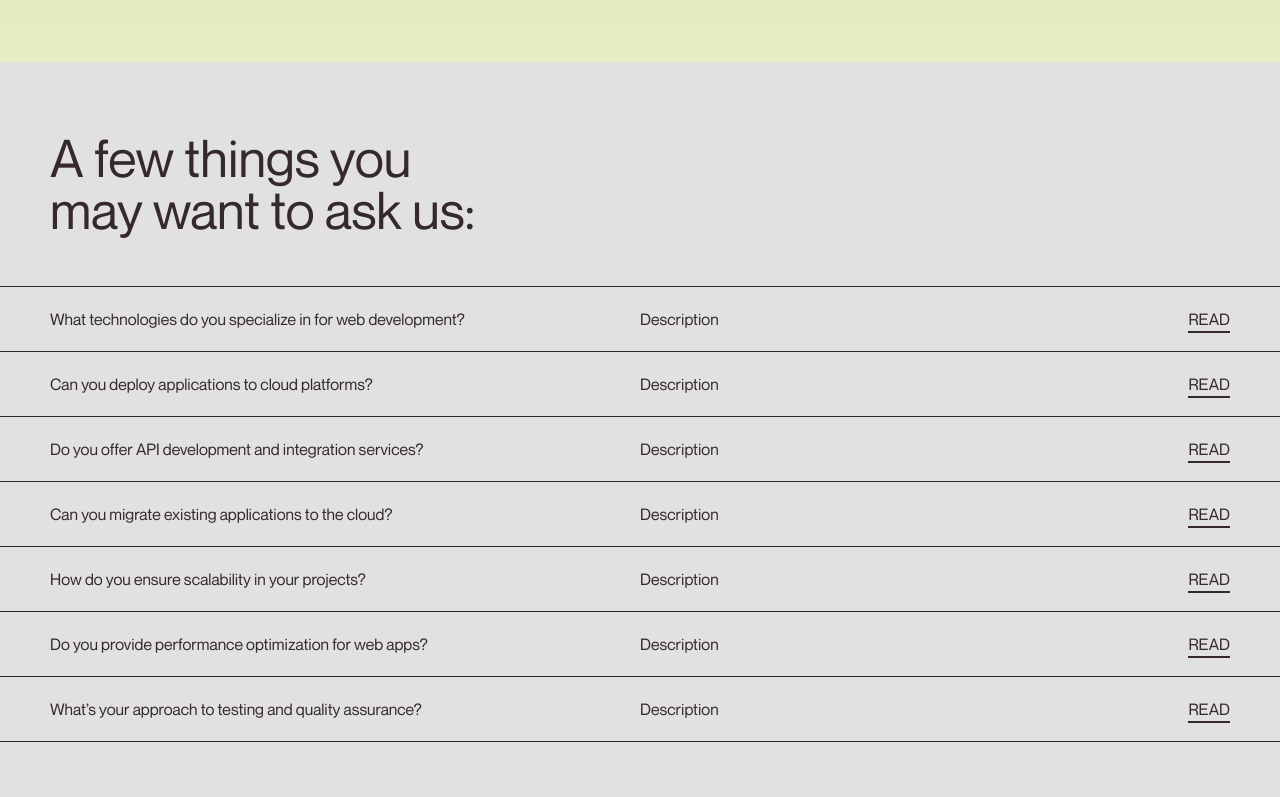
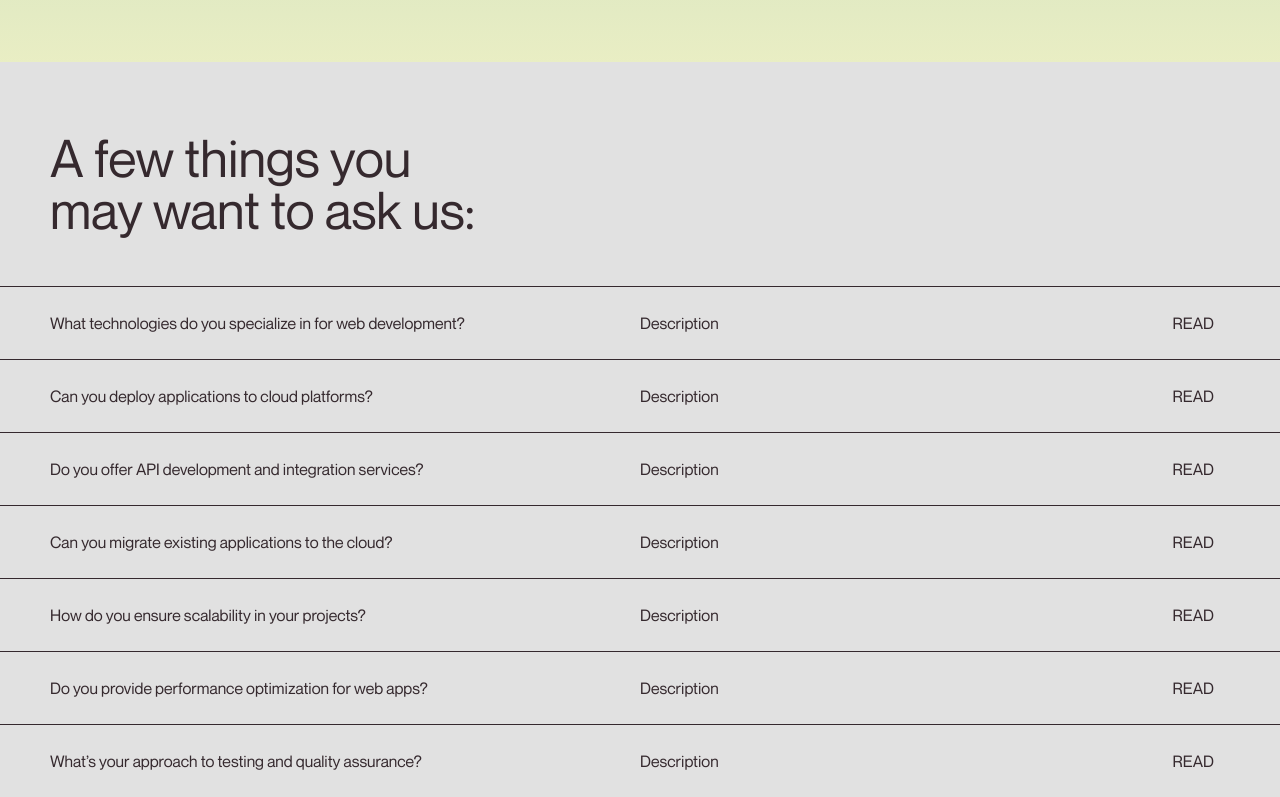
Before and after one commit to muhananaufal/portfolio, a Next.js app: page /contact in a window 1280 px wide. Shown: the part 2000-2797 px from the top of the page. Built offline with nearby package versions, Linux system fonts and the light colour scheme.

Commit message:
style: polishing faq and hero section on contacts page

```diff
--- /dev/null
+++ b/components/AccordionItem.tsx
@@ -0,0 +1,110 @@
+// src/components/AccordionItem.tsx
+
+import { useRef, useState, useLayoutEffect } from 'react';
+import { motion, AnimatePresence } from 'framer-motion';
+import HoverableText from './HoverableText';
+
+// Definisikan tipe untuk 'item' agar lebih rapi
+interface ItemProps {
+	id: number;
+	question: string;
+	title: string;
+	description: string;
+}
+
+// Definisikan tipe untuk props komponen ini
+interface AccordionItemProps {
+	item: ItemProps;
+	isPinned: boolean;
+	isActive: boolean;
+	isFirst: boolean;
+	onClick: () => void;
+	onMouseEnter: () => void;
+	onMouseLeave: () => void;
+	onAnimationComplete: () => void;
+}
+
+export default function AccordionItem({ item, isPinned, isActive, isFirst, onClick, onMouseEnter, onMouseLeave, onAnimationComplete }: AccordionItemProps) {
+	// ✨ 1. State untuk menyimpan koordinat asal animasi
+	const [originCoords, setOriginCoords] = useState({ x: '95%', y: '50%' });
+
+	// ✨ 2. Ref untuk menandai kontainer utama dan kontainer teks
+	const containerRef = useRef<HTMLDivElement>(null);
+	const textOriginRef = useRef<HTMLDivElement>(null);
+
+	// ✨ 3. Lakukan pengukuran posisi setelah render, sebelum browser paint
+	useLayoutEffect(() => {
+		if (containerRef.current && textOriginRef.current) {
+			const containerRect = containerRef.current.getBoundingClientRect();
+			const textRect = textOriginRef.current.getBoundingClientRect();
+
+			// Hitung pusat dari teks 'READ'
+			const textCenterX = textRect.left + textRect.width / 2;
+			const textCenterY = textRect.top + textRect.height / 2 + 65;
+
+			// Hitung posisi relatif terhadap kontainer utama
+			const relativeX = textCenterX - containerRect.left;
+			const relativeY = textCenterY - containerRect.top;
+
+			// Konversi ke persentase
+			const xPercent = (relativeX / containerRect.width) * 100;
+			const yPercent = (relativeY / containerRect.height) * 100;
+
+			setOriginCoords({ x: `${xPercent}%`, y: `${yPercent}%` });
+		}
+		// Lakukan pengukuran ulang jika status aktif berubah (misal: saat membuka)
+	}, [isActive]);
+
+	// ✨ 4. Buat varian menjadi dinamis berdasarkan koordinat
+	const backgroundVariants = {
+		initial: {
+			clipPath: `circle(0% at ${originCoords.x} ${originCoords.y})`,
+		},
+		pinned: {
+			clipPath: `circle(150% at ${originCoords.x} ${originCoords.y})`,
+		},
+	};
+
+	return (
+		<div
+			ref={containerRef} // Tandai kontainer utama
+			className={`relative w-full flex py-[10px] flex-col overflow-hidden ${isFirst ? 'border-y border-black' : 'border-b border-black'}`}
+		>
+			<motion.div className="absolute inset-0 bg-black -z-10" variants={backgroundVariants} initial="initial" animate={isPinned ? 'pinned' : 'initial'} transition={{ duration: 1, ease: 'easeInOut' }} />
+			<div className="relative z-10">
+				<div className="w-full flex items-center justify-between sm:gap-[15px] xm:gap-[15px] py-[10px] padding-x cursor-pointer" onMouseEnter={onMouseEnter} onMouseLeave={onMouseLeave} onClick={onClick}>
+					<div className="w-[50%] sm:w-full xm:w-full flex items-center justify-between">
+						<h1 className={`sm:max-w-[15rem] max-w-full paragraph font-normal font-NeueMontreal blend-target transition-colors duration-500 ${isPinned ? 'text-white' : 'text-secondry'}`}>{item.question}</h1>
+					</div>
+					<div className="w-[50%] sm:w-full xm:w-full flex items-center justify-between">
+						<div>
+							<h3 className={`paragraph font-normal font-NeueMontreal blend-target transition-colors duration-500 ${isPinned ? 'text-white' : 'text-secondry'}`}>{item.title}</h3>
+						</div>
+						<div
+							ref={textOriginRef} // Tandai kontainer teks
+							className="flex items-center justify-end font-normal font-NeueMontreal uppercase paragraph blend-target"
+						>
+							<HoverableText key={isPinned ? 'close' : isActive ? 'pin' : 'read'} text={isPinned ? 'CLOSE' : isActive ? 'PIN' : 'READ'} isParentPinned={isPinned} />
+						</div>
+					</div>
+				</div>
+				<div className="w-full flex justify-between padding-x">
+					<div className="w-[50%] sm:hidden xm:hidden" />
+					<div className="w-[50%] sm:w-full xm:w-full">
+						<AnimatePresence>
+							{isActive && (
+								<motion.div initial={{ opacity: 0, height: 0 }} animate={{ opacity: 1, height: 'auto' }} exit={{ opacity: 0, height: 0 }} transition={{ ease: [0.4, 0, 0.2, 1], duration: 1.3 }} onAnimationComplete={onAnimationComplete}>
+									<div className="flex flex-col gap-[20px] py-[30px]">
+										<div>
+											<p className={`paragraph tracking-wider font-normal font-NeueMontreal blend-target transition-colors duration-500 ${isPinned ? 'text-white' : 'text-secondry'}`}>{item.description}</p>
+										</div>
+									</div>
+								</motion.div>
+							)}
+						</AnimatePresence>
+					</div>
+				</div>
+			</div>
+		</div>
+	);
+}
--- /dev/null
+++ b/components/AnimatedText.tsx
@@ -0,0 +1,59 @@
+import { motion } from 'framer-motion';
+
+// Varian untuk container, mengatur stagger (jeda) antar huruf
+const containerVariants = {
+	hidden: { opacity: 0 },
+	visible: (i = 1) => ({
+		opacity: 1,
+		transition: { staggerChildren: 0.04, delayChildren: 0.04 * i },
+	}),
+	exit: {
+		opacity: 0,
+		transition: { staggerChildren: 0.04, staggerDirection: -1 },
+	},
+};
+
+// Varian untuk setiap huruf, mengatur animasi naik & fade
+const letterVariants = {
+	hidden: {
+		opacity: 0,
+		y: 20,
+		transition: { type: 'tween', ease: 'easeOut', duration: 0.4 },
+	},
+	visible: {
+		opacity: 1,
+		y: 0,
+		transition: { type: 'tween', ease: 'easeOut', duration: 0.4 },
+	},
+	exit: {
+		opacity: 0,
+		y: -20,
+		transition: { type: 'tween', ease: 'easeOut', duration: 0.4 },
+	},
+};
+
+interface AnimatedTextProps {
+	text: string;
+}
+
+export default function AnimatedText({ text }: AnimatedTextProps) {
+	return (
+		<motion.div
+			className="overflow-hidden" // Mencegah teks keluar dari container saat animasi
+			variants={containerVariants}
+			initial="hidden"
+			animate="visible"
+			exit="exit"
+		>
+			{text.split('').map((char, index) => (
+				<motion.span
+					key={index}
+					variants={letterVariants}
+					style={{ display: 'inline-block' }} // Diperlukan agar transform Y bekerja
+				>
+					{char}
+				</motion.span>
+			))}
+		</motion.div>
+	);
+}
--- /dev/null
+++ b/components/HoverableText.tsx
@@ -0,0 +1,48 @@
+// src/components/HoverableText.tsx
+
+import { useState } from 'react';
+import { motion } from 'framer-motion';
+import AnimatedText from './AnimatedText';
+
+interface HoverableTextProps {
+	text: string;
+	isParentPinned: boolean;
+}
+
+export default function HoverableText({ text, isParentPinned }: HoverableTextProps) {
+	const [isHovered, setIsHovered] = useState(false);
+
+	// ✨ 1. Tentukan warna background secara dinamis
+	// Jika parent di-pin, background hover jadi putih. Jika tidak, tetap hitam.
+	const bgColor = isParentPinned ? 'bg-white' : 'bg-black';
+
+	// ✨ 2. Tentukan warna teks secara dinamis berdasarkan 4 kondisi
+	const textColor =
+		isHovered && isParentPinned
+			? 'text-black' // Di-hover DAN di-pin -> teks hitam
+			: isHovered || isParentPinned
+			? 'text-white' // Di-hover ATAU di-pin -> teks putih
+			: 'text-secondry'; // Default -> teks secondry (hitam)
+
+	return (
+		<motion.div onHoverStart={() => setIsHovered(true)} onHoverEnd={() => setIsHovered(false)} className="relative cursor-pointer">
+			{/* Background yang dianimasikan */}
+			<motion.div
+				// Gunakan variabel bgColor yang sudah kita tentukan
+				className={`absolute inset-0 rounded-full ${bgColor}`}
+				initial={{ scale: 0 }}
+				// Logika scale tetap sama: muncul hanya saat di-hover
+				animate={{ scale: isHovered ? 1 : 0 }}
+				transition={{ type: 'spring', stiffness: 300, damping: 30 }}
+			/>
+
+			{/* Teks di atas background */}
+			<div className="relative px-4 py-1">
+				{/* Gunakan variabel textColor yang sudah kita tentukan */}
+				<div className={textColor}>
+					<AnimatedText text={text} />
+				</div>
+			</div>
+		</motion.div>
+	);
+}
--- a/container/contact-page/Faq.tsx
+++ b/container/contact-page/Faq.tsx
@@ -1,65 +1,53 @@
 'use client';
 import { useState } from 'react';
 import { FaqItems } from '@/constants';
-import { motion, AnimatePresence } from 'framer-motion';
+import AccordionItem from '@/components/AccordionItem'; // ✨ Impor komponen baru
 
 export default function Faq() {
-	const [activeAccordion, setActiveAccordion] = useState();
-	const toggleAccordion = (itemId: any) => {
-		setActiveAccordion((prev) => (prev === itemId ? null : itemId));
+	const [activeAccordion, setActiveAccordion] = useState<number | null>(null);
+	const [pinnedAccordion, setPinnedAccordion] = useState<number | null>(null);
+	const [closingId, setClosingId] = useState<number | null>(null);
+
+	const handleAccordionClick = (itemId: number) => {
+		const newPinnedId = pinnedAccordion === itemId ? null : itemId;
+		if (newPinnedId === null) {
+			setClosingId(itemId);
+		}
+		setPinnedAccordion(newPinnedId);
+		setActiveAccordion(newPinnedId);
+	};
+
+	const handleMouseEnter = (itemId: number) => {
+		if (pinnedAccordion === null && closingId !== itemId) {
+			setActiveAccordion(itemId);
+		}
+	};
+
+	const handleMouseLeave = () => {
+		setActiveAccordion(pinnedAccordion);
 	};
 
 	return (
 		<section className="w-full padding-y mt-[-10px] bg-background z-30 relative rounded-t-[20px]">
-			<h1 className="sub-heading padding-x font-medium font-NeueMontreal text-secondry pb-[50px] blend-target">
-				A few things you <br />
-				may want to ask us:
-			</h1>
+			<div className="padding-x pb-[50px] sm:mt-5 mt-0">
+				<h1 className="sub-heading font-medium font-NeueMontreal text-secondry blend-target w-fit">
+					A few things you <br />
+					may want to ask us:
+				</h1>
+			</div>
 			{FaqItems.map((item) => (
-				<div key={item.id} className={`w-full flex py-[10px] flex-col ${item.id == 1 ? 'border-y border-black' : 'border-b border-black'}`}>
-					<div className="w-full flex items-center justify-between sm:gap-[15px] xm:gap-[15px] py-[10px] padding-x">
-						<div className="w-[50%] sm:w-full xm:w-full">
-							<h1 className="paragraph font-normal font-NeueMontreal text-secondry blend-target">{item.question}</h1>
-						</div>
-						<div className="w-[50%] sm:w-full xm:w-full flex items-center justify-between">
-							<div>
-								<h3 className="paragraph font-normal font-NeueMontreal text-secondry blend-target">{item.title}</h3>
-							</div>
-							<div className="flex items-end justify-end">
-								<button
-									className={`blend-target paragraph font-normal font-NeueMontreal uppercase transition-all duration-200 ease-in-out ${activeAccordion === item.id ? 'text-gray-300' : 'text-secondry link-flash'}`}
-									onClick={() => toggleAccordion(item.id)}
-								>
-									{activeAccordion === item.id ? 'read' : 'read'}
-								</button>
-							</div>
-						</div>
-					</div>
-					<div className="w-full flex justify-between padding-x">
-						<div className="w-[50%] sm:hidden xm:hidden" />
-						<div className="w-[50%] sm:w-full xm:w-full">
-							<AnimatePresence>
-								{activeAccordion === item.id && (
-									<motion.div
-										initial={{ opacity: 0, height: 0 }}
-										animate={{ opacity: 1, height: 'auto' }}
-										exit={{ opacity: 0, height: 0 }}
-										transition={{
-											ease: [0.4, 0, 0.2, 1],
-											duration: 1.3,
-										}}
-									>
-										<div className="flex flex-col gap-[20px] py-[30px]">
-											<div className="">
-												<p className="paragraph tracking-wider font-normal font-NeueMontreal text-secondry blend-target">{item.description}</p>
-											</div>
-										</div>
-									</motion.div>
-								)}
-							</AnimatePresence>
-						</div>
-					</div>
-				</div>
+				// ✨ Gunakan komponen AccordionItem dan kirim props yang dibutuhkan
+				<AccordionItem
+					key={item.id}
+					item={item}
+					isPinned={pinnedAccordion === item.id}
+					isActive={activeAccordion === item.id}
+					isFirst={item.id === 1}
+					onClick={() => handleAccordionClick(item.id)}
+					onMouseEnter={() => handleMouseEnter(item.id)}
+					onMouseLeave={handleMouseLeave}
+					onAnimationComplete={() => setClosingId(null)}
+				/>
 			))}
 		</section>
 	);
--- a/container/contact-page/Hero.tsx
+++ b/container/contact-page/Hero.tsx
@@ -7,7 +7,7 @@ export default function Hero() {
 			<div className="w-full flex flex-col">
 				<div className="w-full margin">
 					<h1 className="heading tracking-[-1.3px] text-black font-semibold font-FoundersGrotesk uppercase">
-						<div className="flex items-center gap-[5px]">
+						<div className="flex items-center gap-[10px]">
 							<motion.span
 								initial={{ width: 0 }}
 								animate={{ width: 'auto' }}
```
